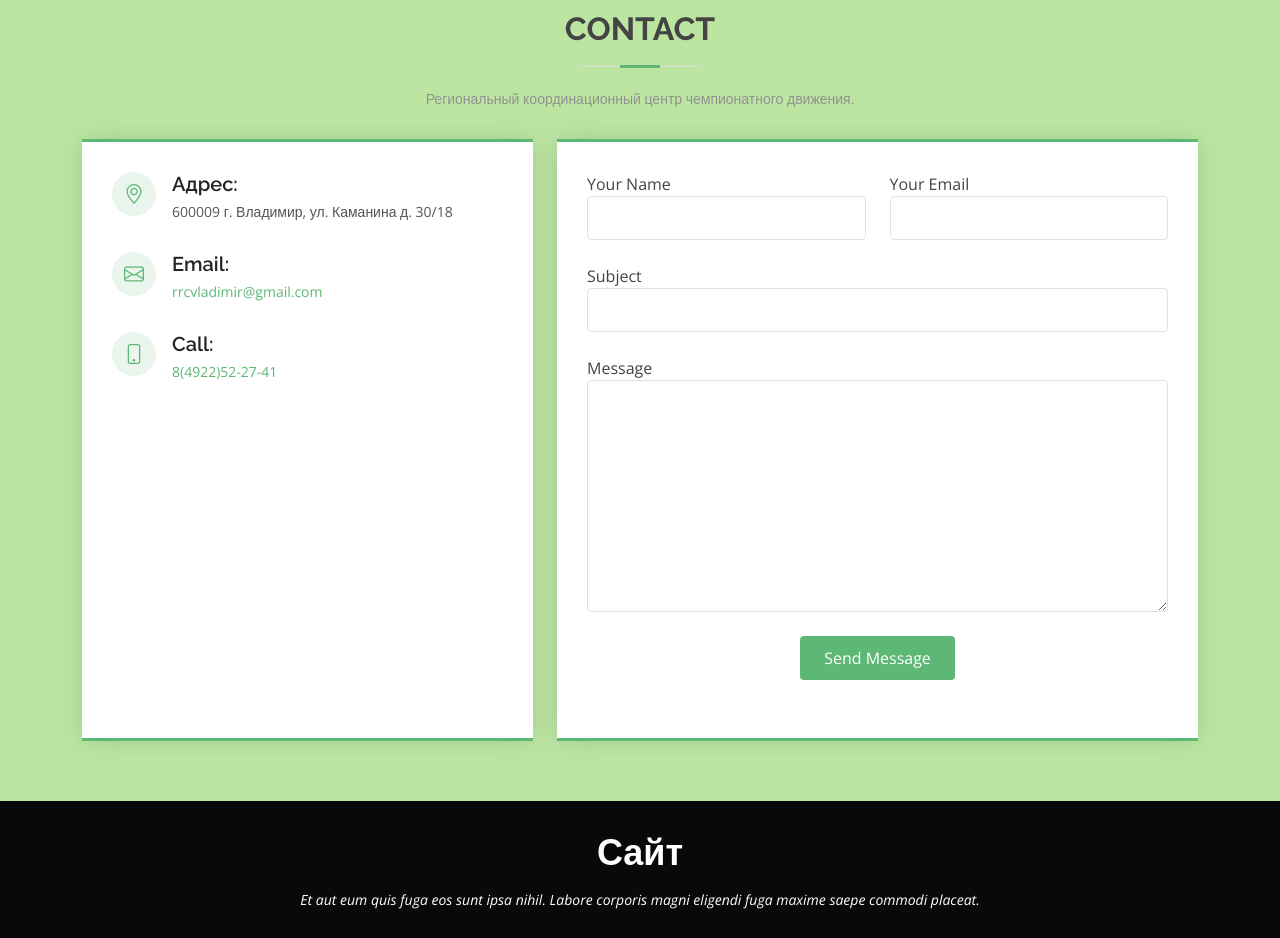
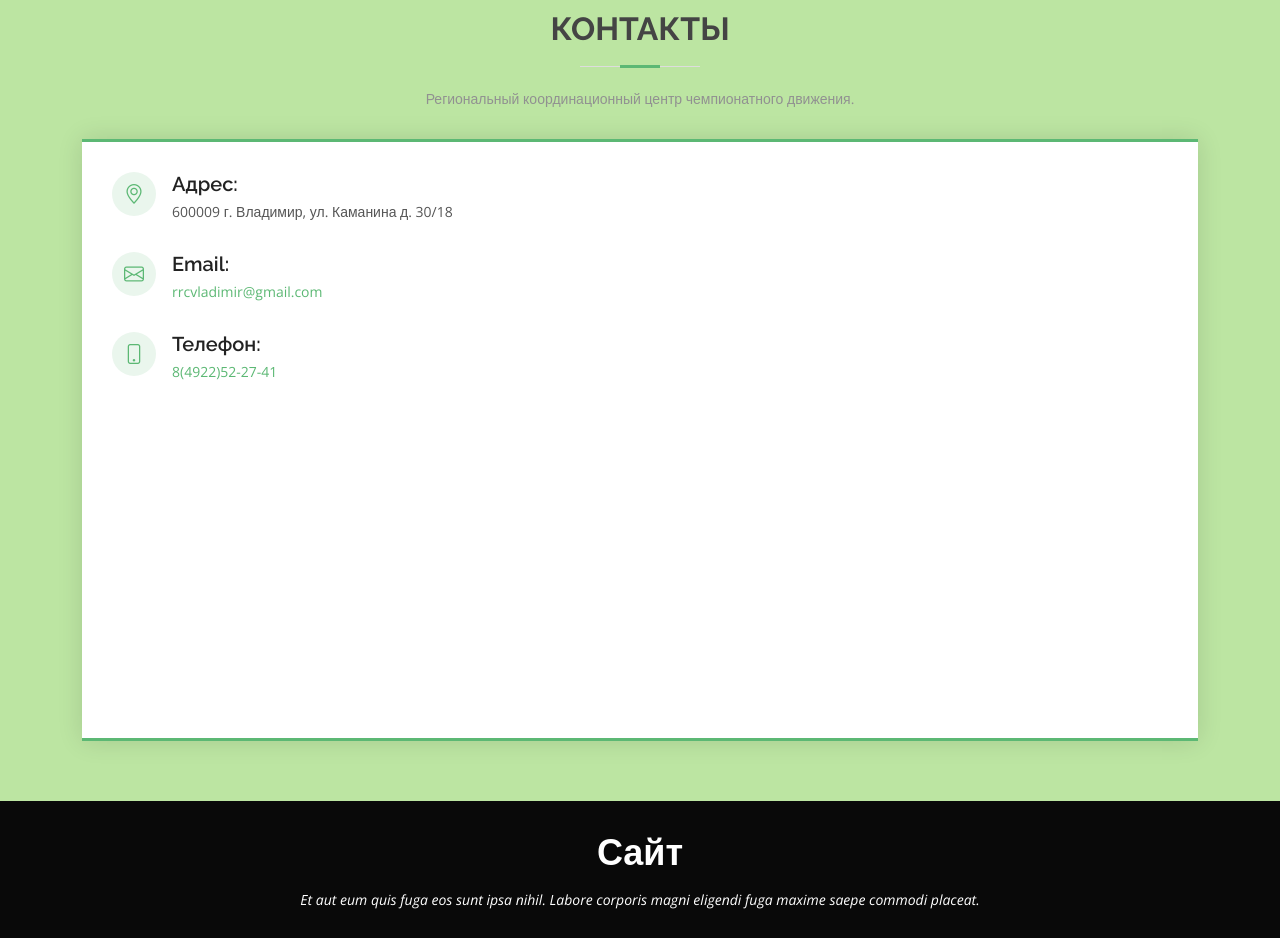
Before and after one commit to korsh624/professionali, a plain HTML site: page index.html in a window 1280 px wide. Shown: the part 3600-4538 px from the top of the page. Drawn offline with nearby package versions, Linux system fonts and the light colour scheme.

Commit message:
ADD contact

```diff
--- a/index.html
+++ b/index.html
@@ -316,13 +316,13 @@
       <div class="container">
 
         <div class="section-title">
-          <h2>Contact</h2>
+          <h2>Контакты</h2>
           <p>Региональный координационный центр чемпионатного движения.</p>
         </div>
 
         <div class="row">
 
-          <div class="col-lg-5 d-flex align-items-stretch">
+          <div class="col-lg-12 d-flex align-items-stretch">
             <div class="info">
               <div class="address">
                 <i class="bi bi-geo-alt"></i>
@@ -338,45 +338,44 @@
 
               <div class="phone">
                 <i class="bi bi-phone"></i>
-                <h4>Call:</h4>
+                <h4>Телефон:</h4>
                 <p><a href="+74922522741">8(4922)52-27-41</a></p>
               </div>
-
-              <iframe src="https://yandex.ru/maps/192/vladimir/house/suzdalskaya_ulitsa_18/YEkYcgZnTEIBQFtsfX11cHRrYA==/?ll=40.417612%2C56.141773&z=17" frameborder="0" style="border:0; width: 100%; height: 290px;" allowfullscreen></iframe>
+              <iframe src="https://yandex.ru/map-widget/v1/?um=constructor%3A21dfdd83f287097fe4cdc73a78b16f26b6df4e947303e0846b75cba265ef8f7b&amp;source=constructor" width="816" height="820" frameborder="0" style="border:0; width: 100%; height: 290px;" allowfullscreen></iframe>
             </div>
 
           </div>
 
-          <div class="col-lg-7 mt-5 mt-lg-0 d-flex align-items-stretch">
-            <form action="forms/contact.php" method="post" role="form" class="php-email-form">
-              <div class="row">
-                <div class="form-group col-md-6">
-                  <label for="name">Your Name</label>
-                  <input type="text" name="name" class="form-control" id="name" required>
-                </div>
-                <div class="form-group col-md-6 mt-3 mt-md-0">
-                  <label for="name">Your Email</label>
-                  <input type="email" class="form-control" name="email" id="email" required>
-                </div>
-              </div>
-              <div class="form-group mt-3">
-                <label for="name">Subject</label>
-                <input type="text" class="form-control" name="subject" id="subject" required>
-              </div>
-              <div class="form-group mt-3">
-                <label for="name">Message</label>
-                <textarea class="form-control" name="message" rows="10" required></textarea>
-              </div>
-              <div class="my-3">
-                <div class="loading">Loading</div>
-                <div class="error-message"></div>
-                <div class="sent-message">Your message has been sent. Thank you!</div>
-              </div>
-              <div class="text-center"><button type="submit">Send Message</button></div>
-            </form>
-          </div>
+<!--          <div class="col-lg-7 mt-5 mt-lg-0 d-flex align-items-stretch">-->
+<!--            <form action="forms/contact.php" method="post" role="form" class="php-email-form">-->
+<!--              <div class="row">-->
+<!--                <div class="form-group col-md-6">-->
+<!--                  <label for="name">Your Name</label>-->
+<!--                  <input type="text" name="name" class="form-control" id="name" required>-->
+<!--                </div>-->
+<!--                <div class="form-group col-md-6 mt-3 mt-md-0">-->
+<!--                  <label for="name">Your Email</label>-->
+<!--                  <input type="email" class="form-control" name="email" id="email" required>-->
+<!--                </div>-->
+<!--              </div>-->
+<!--              <div class="form-group mt-3">-->
+<!--                <label for="name">Subject</label>-->
+<!--                <input type="text" class="form-control" name="subject" id="subject" required>-->
+<!--              </div>-->
+<!--              <div class="form-group mt-3">-->
+<!--                <label for="name">Message</label>-->
+<!--                <textarea class="form-control" name="message" rows="10" required></textarea>-->
+<!--              </div>-->
+<!--              <div class="my-3">-->
+<!--                <div class="loading">Loading</div>-->
+<!--                <div class="error-message"></div>-->
+<!--                <div class="sent-message">Your message has been sent. Thank you!</div>-->
+<!--              </div>-->
+<!--              <div class="text-center"><button type="submit">Send Message</button></div>-->
+<!--            </form>-->
+<!--          </div>-->
 
-        </div>
+<!--        </div>-->
 
       </div>
     </section><!-- End Contact Section -->
```
